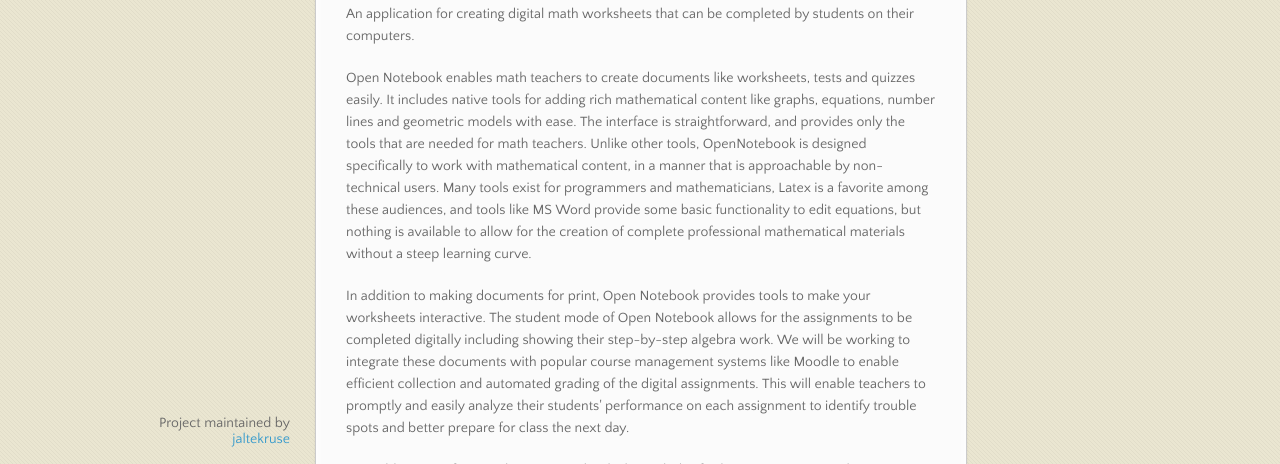
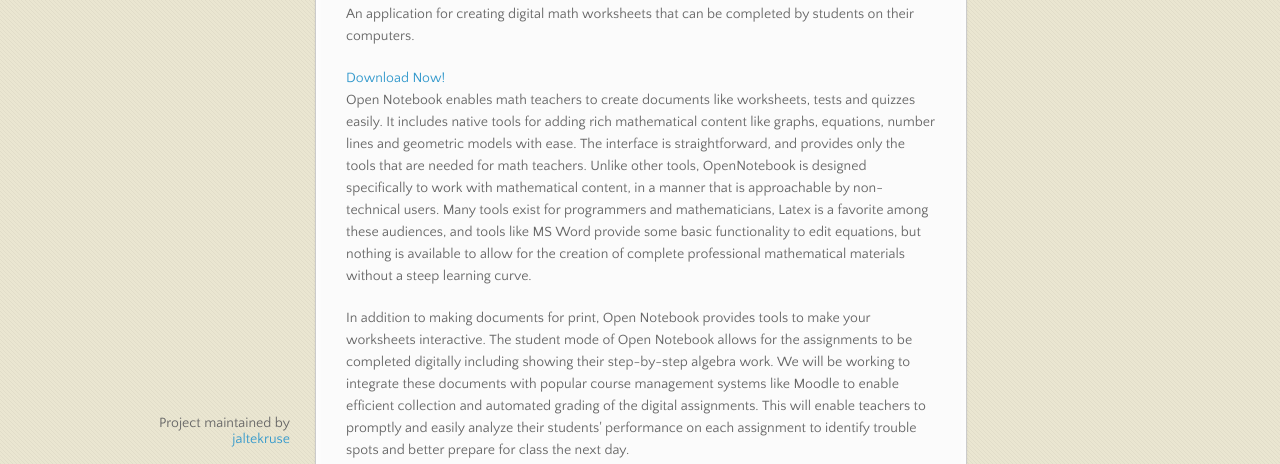
Before and after one commit to jaltekruse/OpenNotebook, a plain HTML site: page index.html in a window 1280 px wide. Shown: the part 259-723 px from the top of the page. Drawn offline with nearby package versions, Linux system fonts and the light colour scheme.

Commit message:
Adding link to the binary build

```diff
--- a/index.html
+++ b/index.html
@@ -43,6 +43,8 @@
 <a id="opennotebook" class="anchor" href="#opennotebook" aria-hidden="true"><span class="octicon octicon-link"></span></a>OpenNotebook</h1>
 
 <p>An application for creating digital math worksheets that can be completed by students on their computers.</p>
+
+<a href="http://jaltekruse.github.io/OpenNotebook/OpenNotebook_0.1.jar">Download Now!</a>
 
 <p>Open Notebook enables math teachers to create documents like worksheets, tests and quizzes easily.
 It includes native tools for adding rich mathematical content like graphs, equations, number lines and
```
